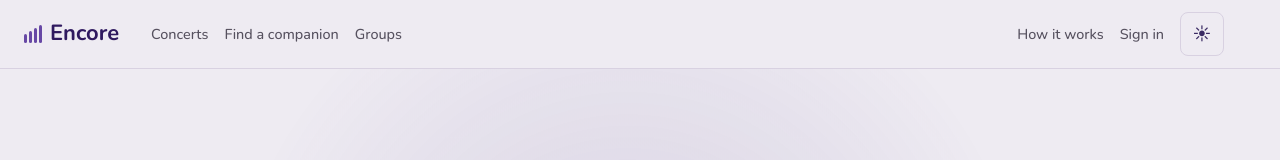
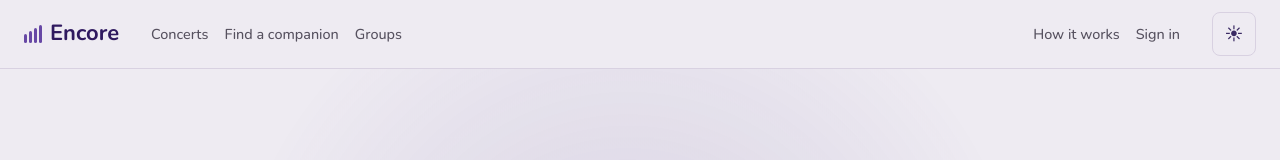
Before and after one commit to ZenHub920/WAD2-trial-, a Vue app in the folder client/: page / in a window 1280 px wide. Shown: the top 160 px of the page. Built offline with nearby package versions, Linux system fonts and the light colour scheme; no server answers; a web font is replaced by a local one.

Commit message:
Fix header control spacing

```diff
--- a/client/src/components/SiteHeader.vue
+++ b/client/src/components/SiteHeader.vue
@@ -60,13 +60,13 @@ onUnmounted(() => {
             <RouterLink to="/method">How it works</RouterLink>
             <RouterLink to="/login">Sign in</RouterLink>
           </template>
-          <button class="theme-btn" type="button" @click="$emit('toggle-theme')">
-            <span aria-hidden="true">{{ theme === 'dark' ? '☾' : '☀' }}</span>
-            <span class="sr-only">Switch to {{ theme === 'dark' ? 'light' : 'dark' }} theme</span>
-          </button>
         </div>
       </nav>
       <div class="header__utilities">
+        <button class="theme-btn" type="button" @click="$emit('toggle-theme')">
+          <span aria-hidden="true">{{ theme === 'dark' ? '☾' : '☀' }}</span>
+          <span class="sr-only">Switch to {{ theme === 'dark' ? 'light' : 'dark' }} theme</span>
+        </button>
         <NotificationBell v-if="currentUser" @open="menuOpen = false" />
       <button class="header__toggle" type="button" aria-controls="main-navigation" :aria-expanded="menuOpen" @click="menuOpen = !menuOpen">
         {{ menuOpen ? 'Close menu' : 'Menu' }}
@@ -148,6 +148,5 @@ onUnmounted(() => {
   .nav__account { border-top: var(--border-hairline); padding-top: var(--space-3); }
   .nav a { padding-inline: var(--space-3); white-space: normal; }
   .nav__primary a.router-link-active { box-shadow: inset 3px 0 var(--accent-400); background: var(--ink-800); }
-  .theme-btn { align-self: flex-start; }
 }
 </style>
```
Also changed, not shown: 1 other file (tests, documents, lock files or other folders).
